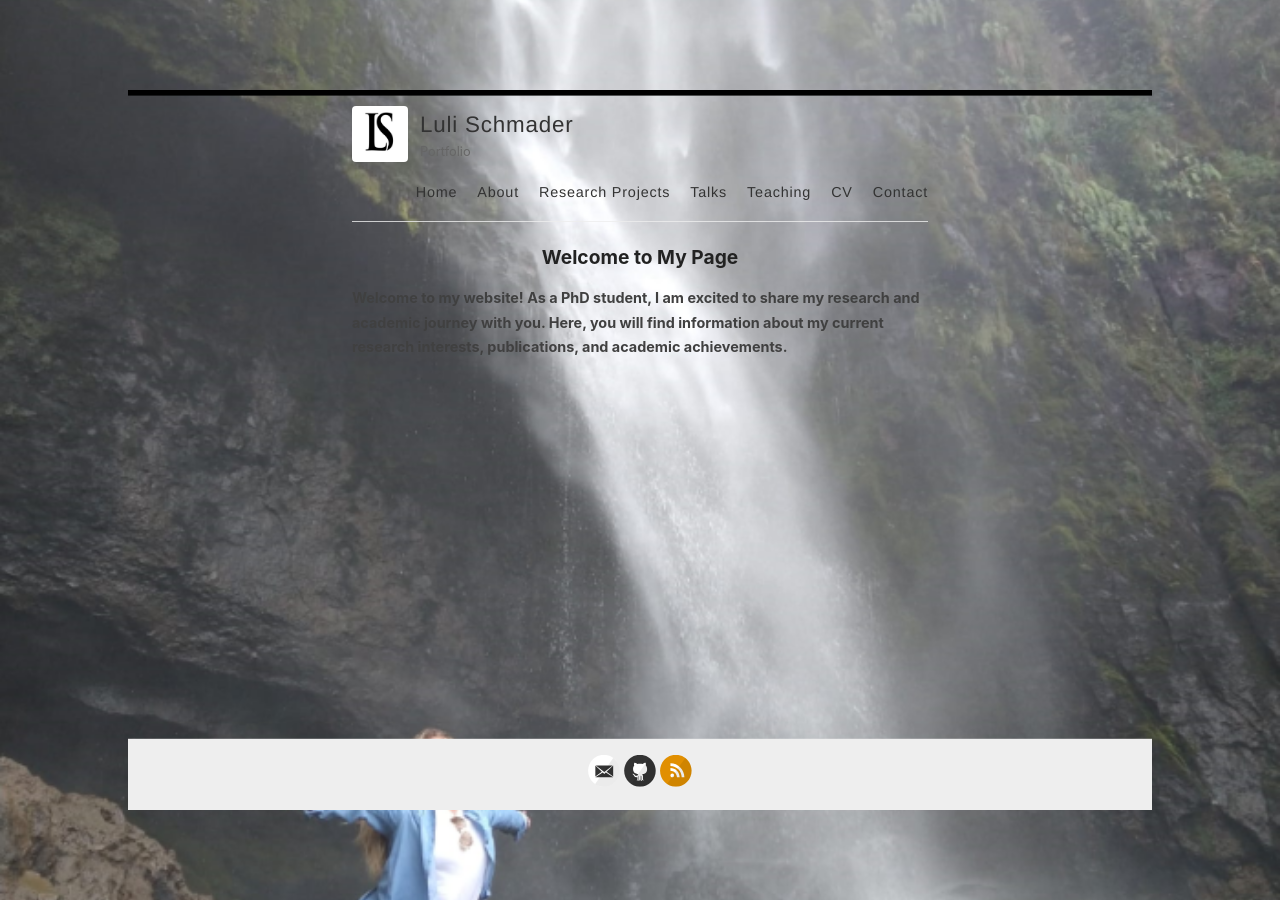
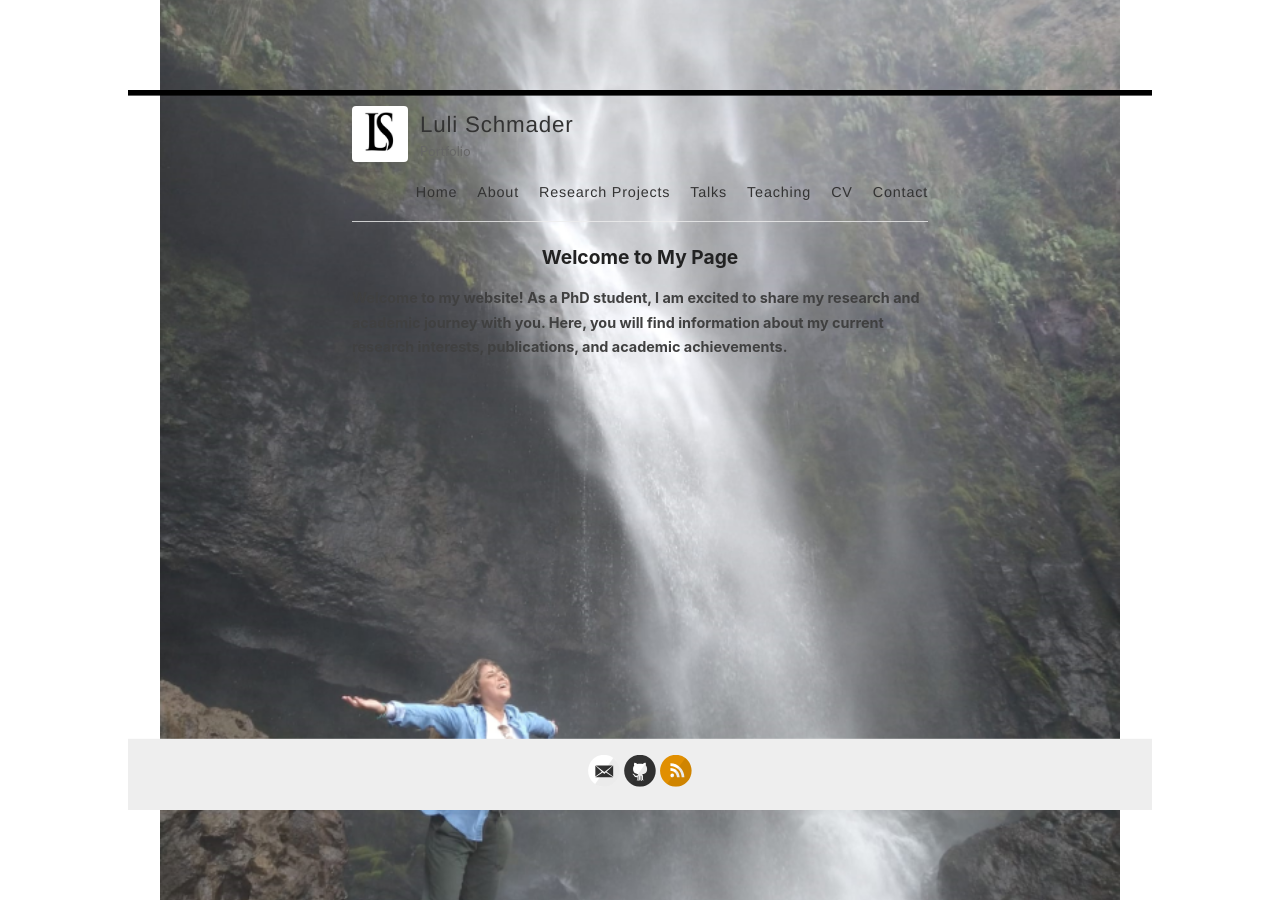
Before and after one commit to lulischmader/lulischmader.github.io, a Jekyll site: the page built from index.html, in a window 1280 px wide. Built offline with Jekyll 4.4.1, drawn with Linux system fonts in a browser that asks for light colours; the list of posts is cut into pages by our own code.

Commit message:
Update index.html

```diff
--- a/index.html
+++ b/index.html
@@ -7,7 +7,7 @@ layout: default
   <style>
     body {
       background-image: url('/images/Luli-Waterfall2.png');
-      background-size: 100% auto;
+      background-size: 75% auto;
       background-position: center center;
       background-repeat: no-repeat;
       transform: scale(0.8);
```
